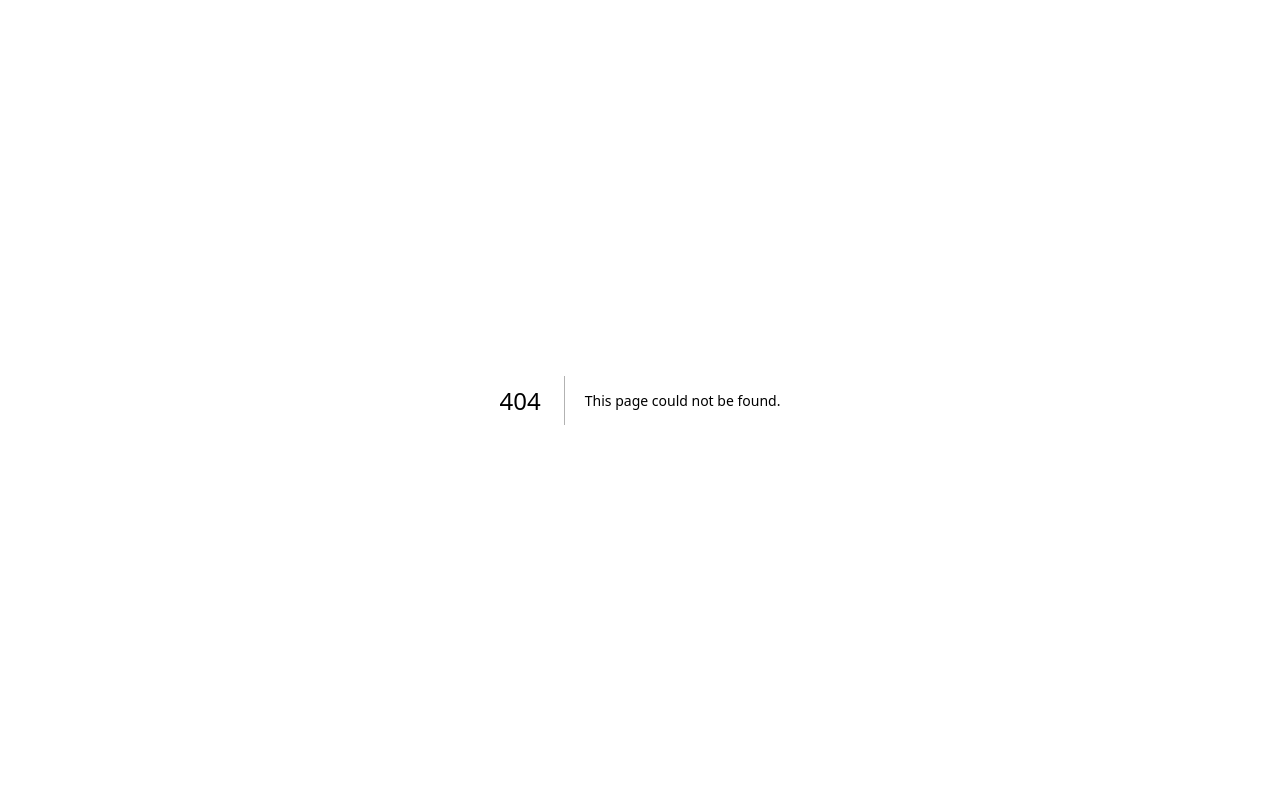
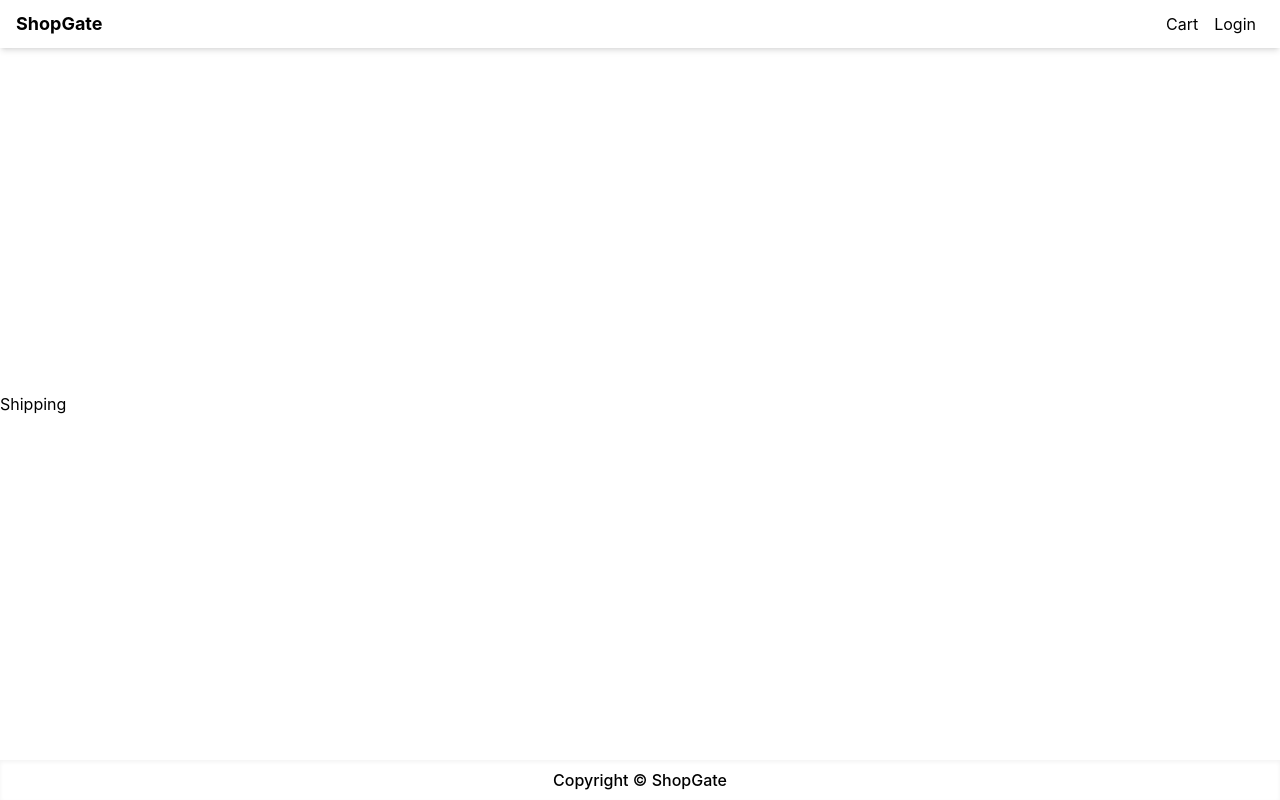
Before and after one commit to TimmyChan99/e-commerce, a Next.js app: page /shipping in a window 1280 px wide. Before the commit this address had no page. Built offline with nearby package versions, Linux system fonts and the light colour scheme; no server answers.

Commit message:
Create shipping page

```diff
--- /dev/null
+++ b/pages/shipping.tsx
@@ -0,0 +1,12 @@
+import React from 'react'
+import Layout from '../components/Layout'
+
+const shipping = () => {
+	return (
+		<Layout title='Shipping'>
+			<h1>Shipping</h1>
+		</Layout>
+	)
+}
+
+export default shipping
```
